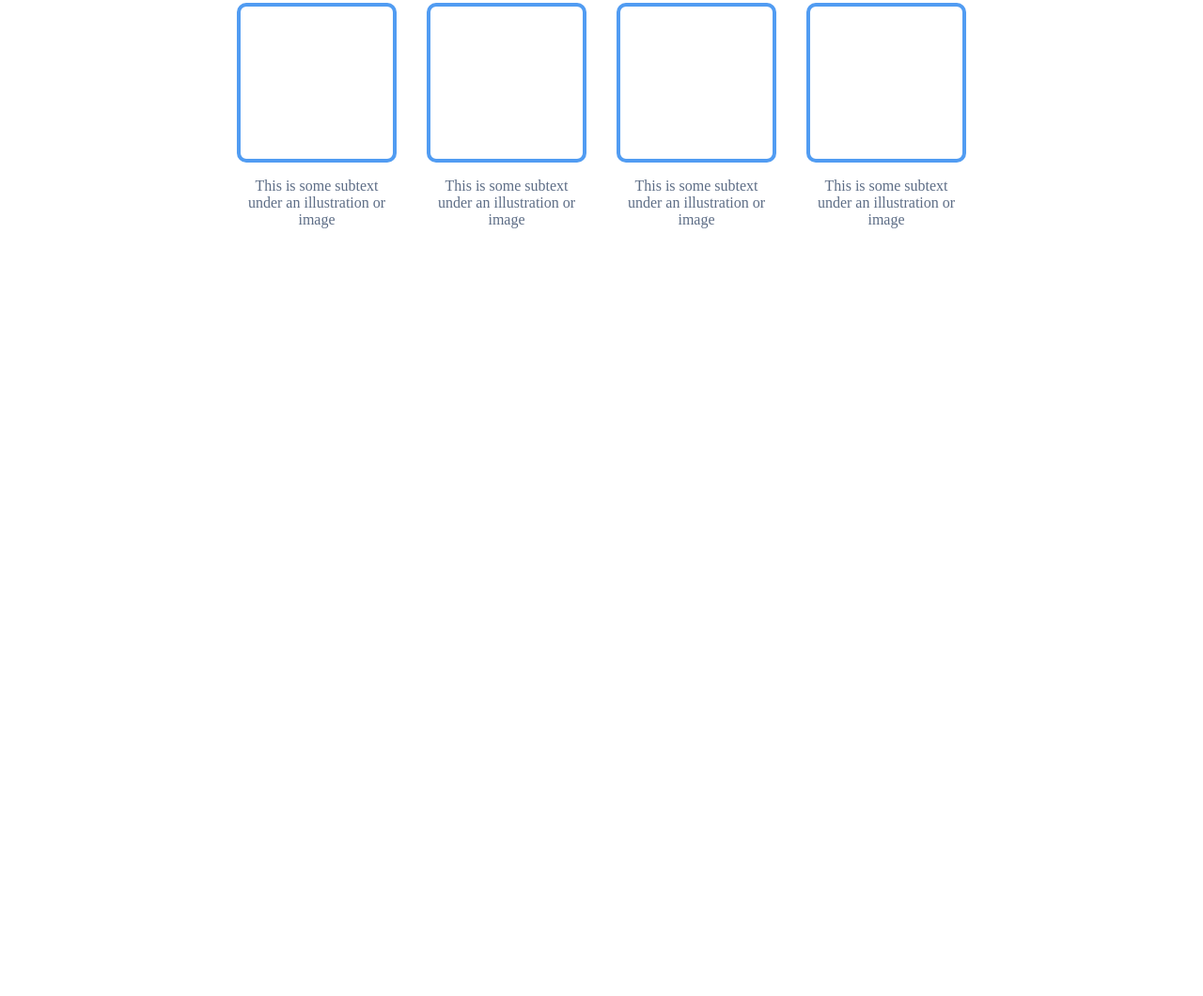
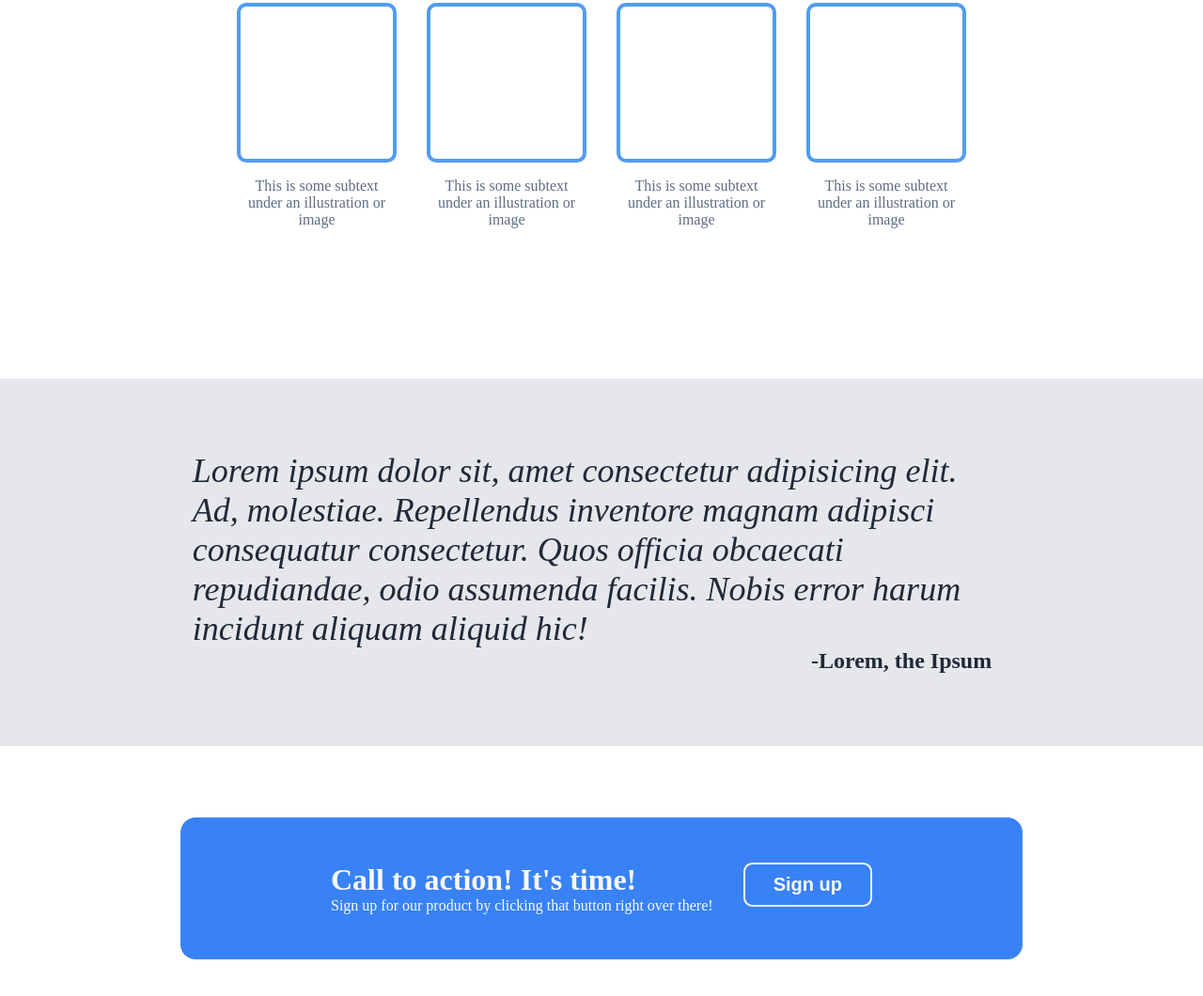
Before and after one commit to JadIg/Landing-page, a plain HTML site: page index.html in a window 1280 px wide. Shown: the part 630-1690 px from the top of the page at 94% size. Before the commit the page ends 1033 px from the top, so only its background shows below. Drawn offline with Linux system fonts and the light colour scheme.

Commit message:
add quote and sign up call

```diff
--- a/index.html
+++ b/index.html
@@ -58,5 +58,22 @@
       </div>
     </div>
     <!-- THIRD SECTION -->
+    <div class="quote">
+      <div class="quote-item1">
+        Lorem ipsum dolor sit, amet consectetur adipisicing elit. Ad, molestiae.
+        Repellendus inventore magnam adipisci consequatur consectetur. Quos
+        officia obcaecati repudiandae, odio assumenda facilis. Nobis error harum
+        incidunt aliquam aliquid hic!
+      </div>
+      <div class="quote-item2">-Lorem, the Ipsum</div>
+    </div>
+    <!-- FOURTH SECTION -->
+    <div class="sign-container">
+      <div class="sign-item">
+        <h1>Call to action! It's time!</h1>
+        <p id="sign-p">Sign up for our product by clicking that button right over there!</p>
+      </div>
+      <div class="sign-item"><button>Sign up</button></div>
+    </div>
   </body>
 </html>
--- a/styles.css
+++ b/styles.css
@@ -115,3 +115,58 @@ img {
     text-align: center;
     color: #314565c8
 }
+
+/* THIRD SECTION */
+
+.quote {
+  display: flex;
+  flex-direction: column;
+  justify-content: space-between;
+  padding: 6% 16%;
+  background-color: #e5e7eb;
+}
+
+.quote-item1 {
+  font-size: 36px;
+  font-style: italic;
+  font-weight: lighter;
+  color: #1f2937;
+}
+
+.quote-item2{
+    font-size: 24px;
+    color: #1f2937;
+    font-weight: bold;
+    text-align: end;
+    padding-right: 20px;
+}
+
+/* FORTH SECTION */
+
+.sign-container {
+    display: flex;
+    background-color: #3882f6;
+    margin: 6% 15%;
+    padding: 3rem 10rem;
+    color: #f9faf8;
+    border-radius: 1rem;
+    justify-content: space-between;
+}
+
+#sign-p{
+    font-weight: lighter;
+}
+
+.sign-item button{
+    background-color: #3882f6;
+    color: #f9faf8;
+    border: 2px solid #f9faf8;
+    font-size: 20px;
+    font-weight: 700;
+    border-radius: 0.6rem;
+    padding: 10px 30px;
+}
+
+.sign-item{
+    align-items: flex-end;
+}
```
